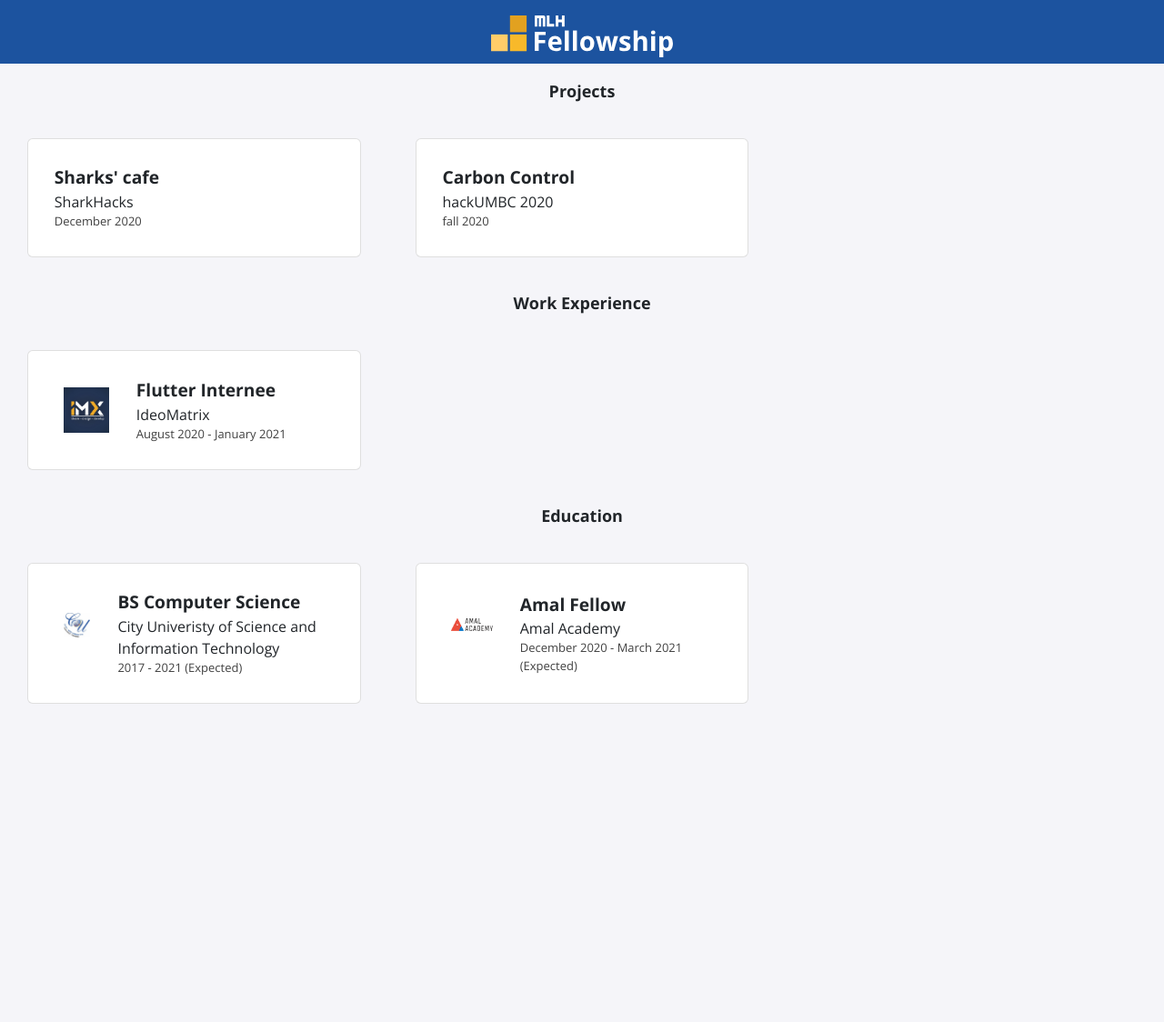
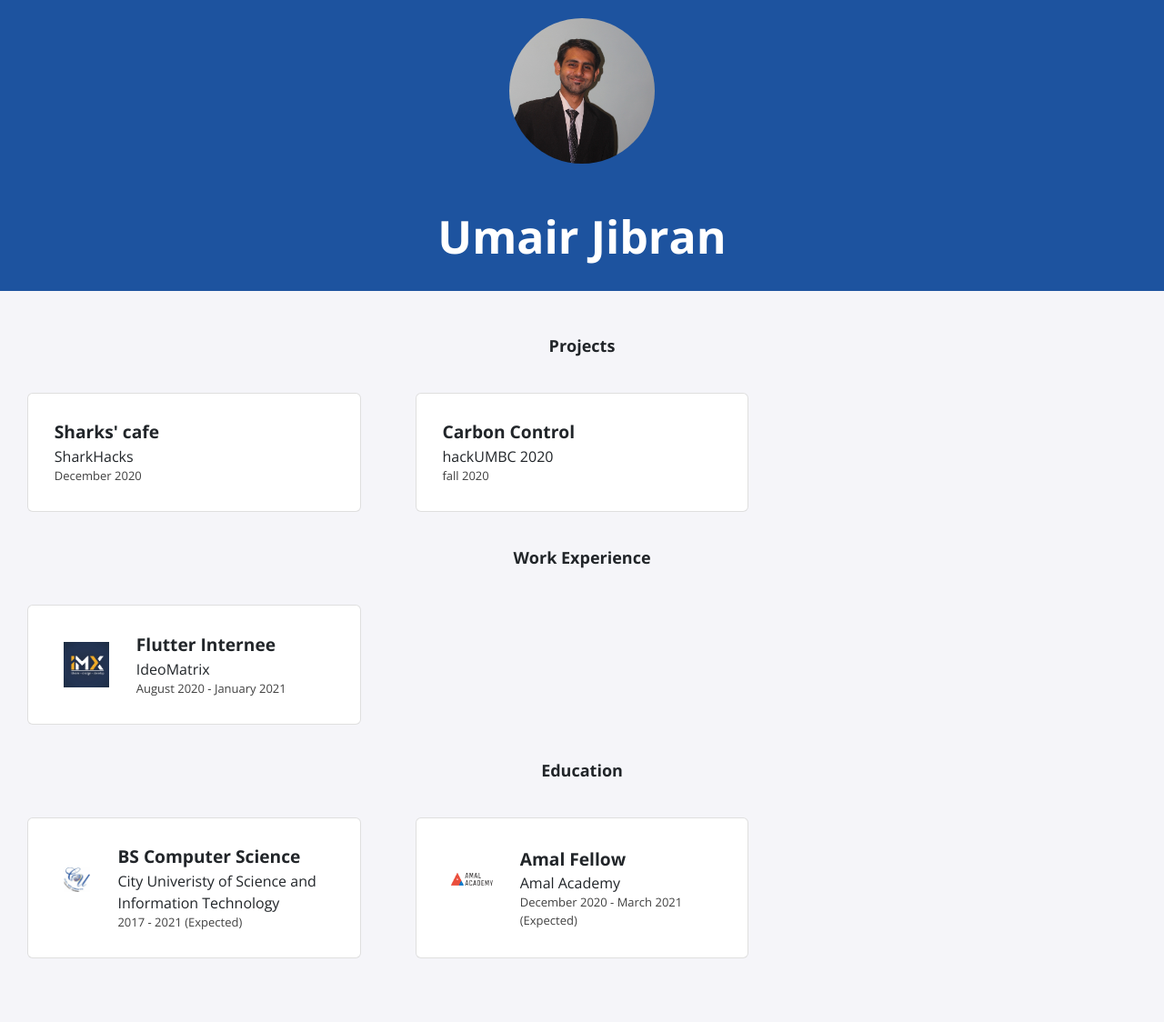
Before and after one commit to UmairJibran/portfolio-mlh-template, a Jekyll site: the page built from index.html, in a window 1280 px wide. Shown: the whole page at 91% size. Built offline with Jekyll 4.4.1, drawn with Linux system fonts in a browser that asks for light colours; nearby versions of some CDN libraries; before the commit the page ends 900 px from its top, so only the background shows below that.

Commit message:
Update index.html

```diff
--- a/index.html
+++ b/index.html
@@ -5,9 +5,9 @@
 {% include header.html %}
 
 <body>
-    {% include navbar.html %}
+<!--    {% include navbar.html %} -->
 
-<!--    {% include profile.html %} -->
+    {% include profile.html %}
 
     {% include projects.html %}
 
```
